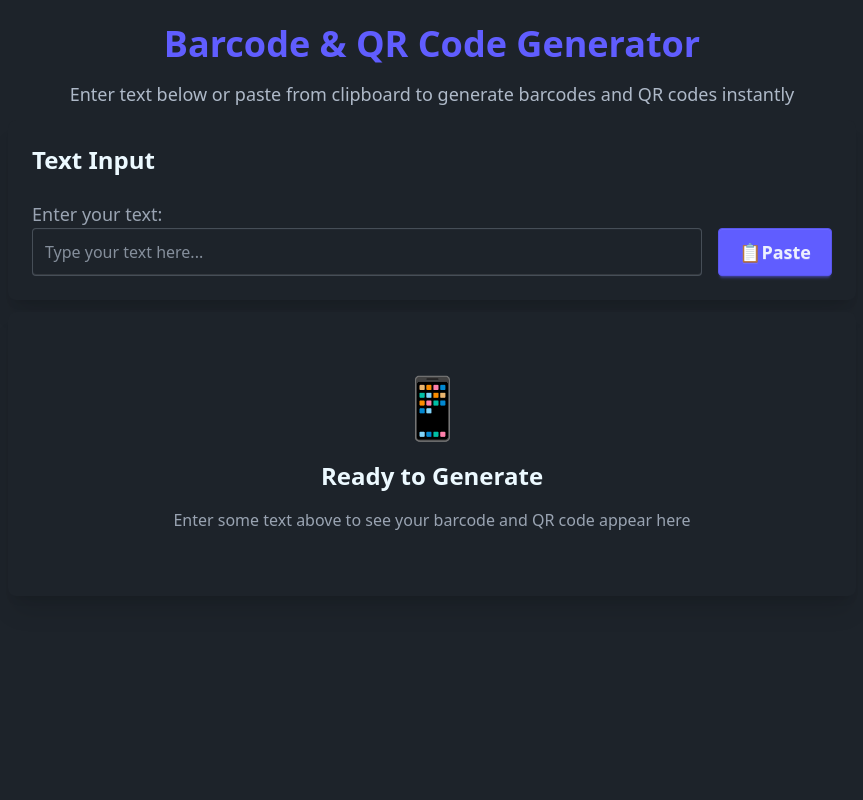
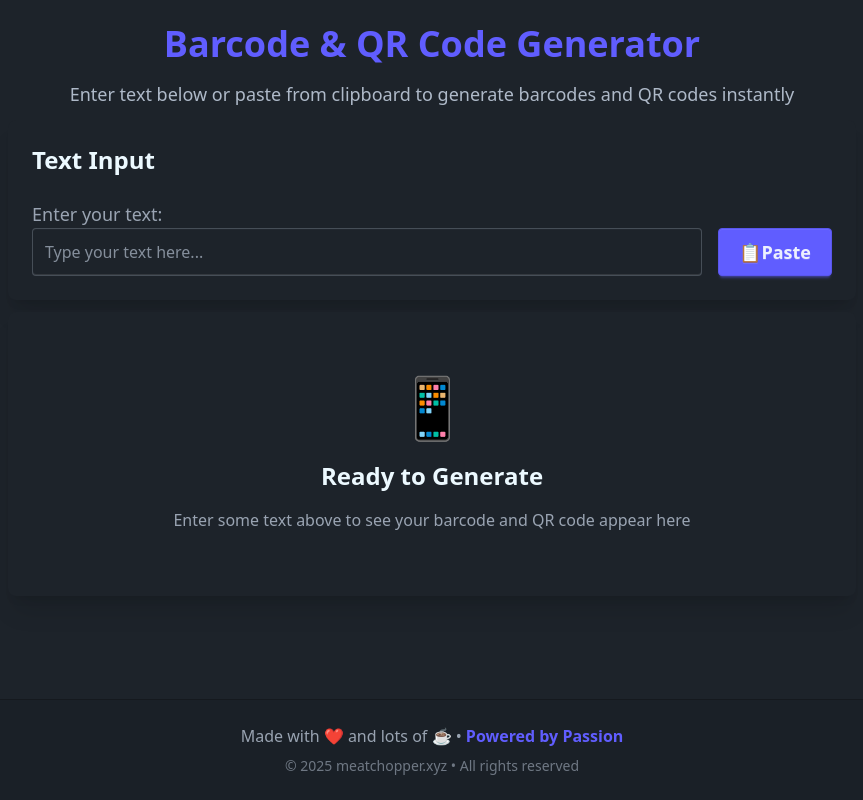
Before and after one commit to Jess4da/fe-barcode-creator, a SvelteKit app: page / in a window 1280 px wide. Shown: the whole page, without its empty margins (208-1071 px from the left). Built offline with nearby package versions, Linux system fonts and the light colour scheme.

Commit message:
:art: add current year display in footer and refactor layout structure

```diff
--- a/src/lib/index.ts
+++ b/src/lib/index.ts
@@ -1 +1,4 @@
 // place files you want to import through the `$lib` alias in this folder.
+export const getCurrentYear = (): number => {
+  return new Date().getFullYear();
+};
--- a/src/routes/+page.svelte
+++ b/src/routes/+page.svelte
@@ -2,6 +2,7 @@
   import { onMount } from "svelte";
   import JsBarcode from "jsbarcode";
   import QRCode from "qrcode";
+  import { getCurrentYear } from "$lib";
 
   let inputText = $state("");
   let barcodeCanvas = $state<HTMLCanvasElement>();
@@ -190,6 +191,8 @@
   });
 </script>
 
+<div class="min-h-screen flex flex-col">
+  <main class="flex-1">
     <div class="container mx-auto p-4 sm:p-6 max-w-4xl">
       <div class="text-center mb-3">
         <h1 class="text-2xl sm:text-3xl lg:text-4xl font-bold text-primary mb-3 sm:mb-4">
@@ -313,7 +316,9 @@
 
             <div class="text-center mt-3 sm:mt-4 px-2">
               <p class="text-xs sm:text-sm text-base-content/60 break-words">
-            Scan with your camera to read: <span class="font-mono font-semibold">{inputText}</span>
+                Scan with your camera to read: <span class="font-mono font-semibold"
+                  >{inputText}</span
+                >
               </p>
             </div>
           </div>
@@ -331,3 +336,18 @@
         </div>
       {/if}
     </div>
+  </main>
+
+  <footer class="mt-auto border-t border-base-300 bg-base-200/50">
+    <div class="container mx-auto p-6 text-center">
+      <p class="text-base-content/60">
+        Made with <span class="text-red-500">❤️</span> and lots of
+        <span class="text-primary">☕</span> •
+        <span class="font-semibold text-primary">Powered by Passion</span>
+      </p>
+      <p class="text-base-content/40 text-sm mt-2">
+        © {getCurrentYear()} meatchopper.xyz • All rights reserved
+      </p>
+    </div>
+  </footer>
+</div>
```
Lines whose indentation alone changed are shown as unchanged.
